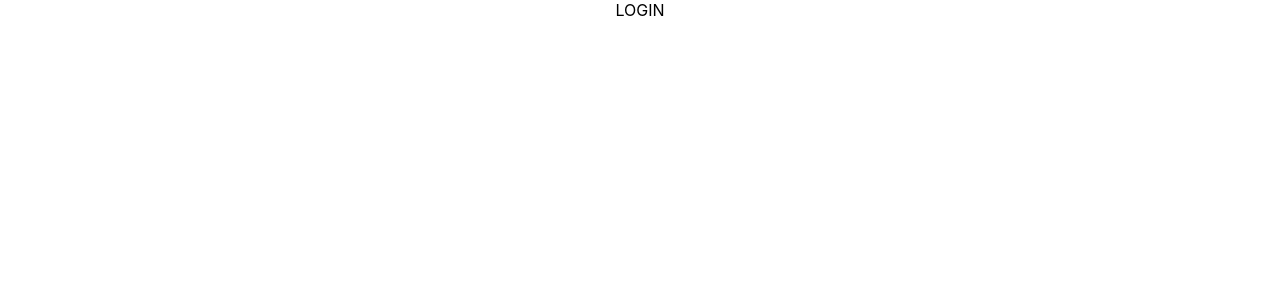
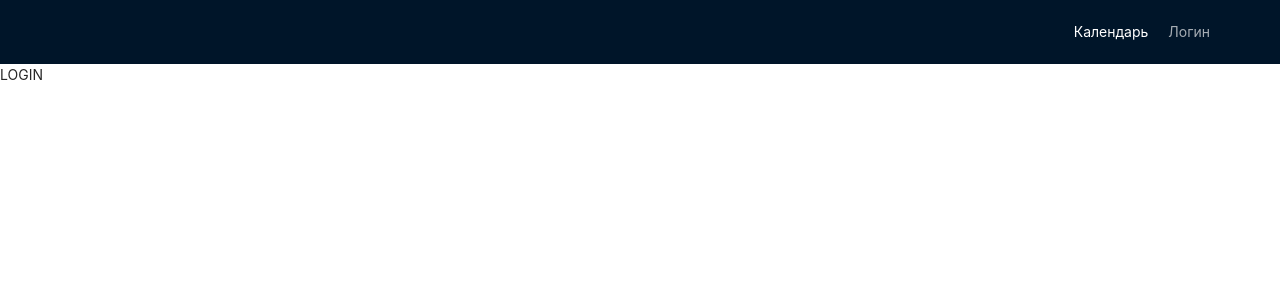
Before and after one commit to alexeynikinitin/calendar-ulbitv, a React (Create React App) app: page /login in a window 1280 px wide. Shown: the top 300 px of the page. Built offline with nearby package versions, Linux system fonts and the light colour scheme.

Commit message:
Layout of the application. The frame. Ant Design

```diff
--- a/src/App.css
+++ b/src/App.css
@@ -1,38 +1 @@
-.App {
-  text-align: center;
-}
-
-.App-logo {
-  height: 40vmin;
-  pointer-events: none;
-}
-
-@media (prefers-reduced-motion: no-preference) {
-  .App-logo {
-    animation: App-logo-spin infinite 20s linear;
-  }
-}
-
-.App-header {
-  background-color: #282c34;
-  min-height: 100vh;
-  display: flex;
-  flex-direction: column;
-  align-items: center;
-  justify-content: center;
-  font-size: calc(10px + 2vmin);
-  color: white;
-}
-
-.App-link {
-  color: #61dafb;
-}
-
-@keyframes App-logo-spin {
-  from {
-    transform: rotate(0deg);
-  }
-  to {
-    transform: rotate(360deg);
-  }
-}
+@import '~antd/dist/antd.css';
--- a/src/App.tsx
+++ b/src/App.tsx
@@ -1,13 +1,16 @@
 import React from 'react';
 import './App.css';
 import AppRouter from "src/components/AppRouter";
+import NavBar from "src/components/NavBar";
+import {Layout} from "antd";
 
 function App() {
-  return (
-    <div className="App">
-      <AppRouter />
-    </div>
-  );
+   return (
+      <Layout.Content>
+         <NavBar/>
+         <AppRouter/>
+      </Layout.Content>
+   );
 }
 
 export default App;
--- /dev/null
+++ b/src/components/NavBar.tsx
@@ -0,0 +1,47 @@
+import React, {FC} from 'react';
+import {Layout, Menu, Row} from "antd";
+import {useHistory} from "react-router-dom";
+import {RouteNames} from "src/route/index";
+
+const NavBar: FC = () => {
+   const router = useHistory();
+
+   const auth = false
+   return (
+      <Layout.Header>
+         <Row justify={"end"}>
+            <Menu
+               theme="dark"
+               mode="horizontal"
+               selectable={false}
+            >
+               {
+                  auth
+                     ?
+                     <>
+                        <div style={{color: "white"}}>Алексей</div>
+                        <Menu.Item
+                           onClick={() => console.log('Выйти')}
+                           key={1}
+                        >
+                           Выйти
+                        </Menu.Item>
+                     </>
+                     :
+                     <>
+                        <div style={{color: "white"}}>Календарь</div>
+                        <Menu.Item
+                           onClick={() => router.push(RouteNames.EVENTS)}
+                           key={1}
+                        >
+                           Логин
+                        </Menu.Item>
+                     </>
+               }
+            </Menu>
+         </Row>
+      </Layout.Header>
+   );
+};
+
+export default NavBar;
```
